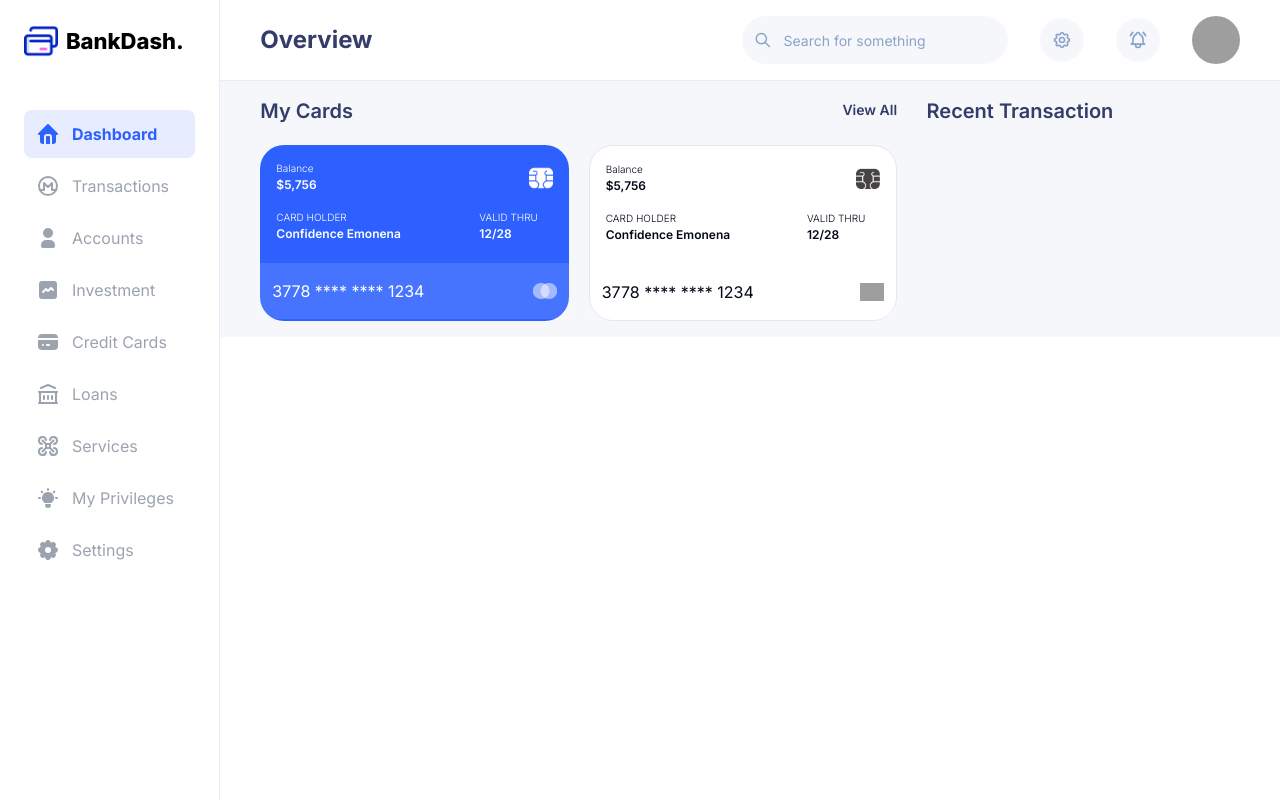
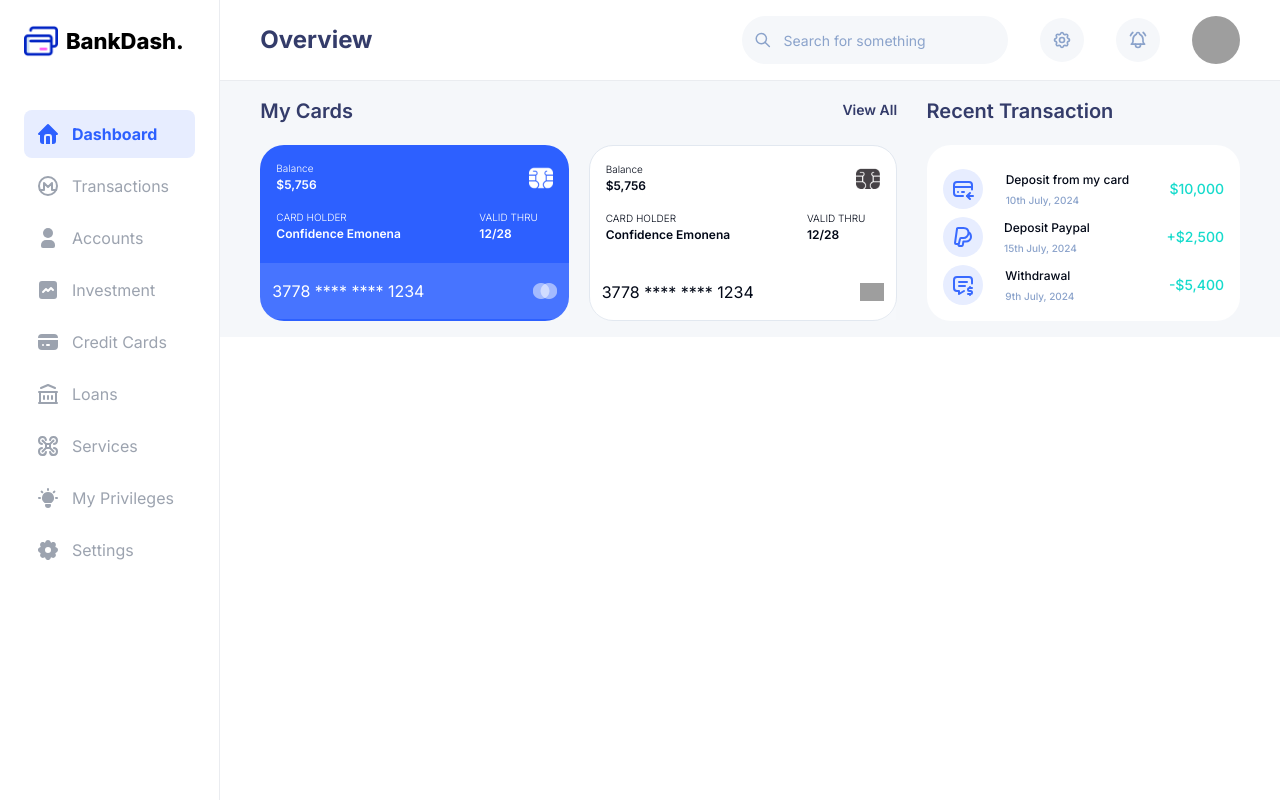
Before and after one commit to Clinzho1996/bankdash, a Next.js app: page / in a window 1280 px wide. Built offline with nearby package versions, Linux system fonts and the light colour scheme; grey boxes are pictures that could not be loaded.

Commit message:
bank cards

```diff
--- a/app/(root)/page.tsx
+++ b/app/(root)/page.tsx
@@ -1,5 +1,6 @@
 import BankCard from "@/components/BankCard";
 import HeaderBox from "@/components/HeaderBox";
+import TransactionList from "@/components/TransactionList";
 import Image from "next/image";
 
 export default function Home() {
@@ -54,6 +55,9 @@ export default function Home() {
           <h2 className="text-primary-2 text-lg md:text-xl font-semibold">
             Recent Transaction
           </h2>
+          <div className="mt-5">
+            <TransactionList />
+          </div>
         </div>
       </div>
     </section>
--- /dev/null
+++ b/components/TransactionList.tsx
@@ -0,0 +1,34 @@
+import { transactionLinks } from "@/constants";
+import React from "react";
+
+function TransactionList() {
+  return (
+    <div className="bg-white p-4 rounded-3xl flex flex-col">
+      {transactionLinks.map((item) => {
+        const IconComponent = item.icon;
+        return (
+          <div
+            className="flex flex-row justify-between gap-2 items-center mt-2"
+            key={item.id}
+          >
+            <div className="p-2 w-10 h-10 flex flex-row justify-center items-center rounded-full bg-blue-1">
+              <IconComponent
+                className="text-secondary-2 text-blue-2"
+                size={24}
+              />
+            </div>
+            <div className="flex flex-col gap-1 justify-start items-start w-[50%]">
+              <p className="text-[12px] font-medium">{item.type}</p>
+              <p className="text-[10px] text-gray-900 font-medium">
+                {item.date}
+              </p>
+            </div>
+            <p className="text-sm font-medium text-green-2">{item.amount}</p>
+          </div>
+        );
+      })}
+    </div>
+  );
+}
+
+export default TransactionList;
--- a/constants/index.ts
+++ b/constants/index.ts
@@ -8,6 +8,9 @@ import {
   IconDrone,
   IconBulbFilled,
   IconSettingsFilled,
+  IconBrandPaypal,
+  IconCreditCardRefund,
+  IconMessageDollar,
 } from "@tabler/icons-react";
 
 export const sidebarLinks = [
@@ -57,3 +60,27 @@ export const sidebarLinks = [
     label: "Settings",
   },
 ];
+
+export const transactionLinks = [
+  {
+    id: "1",
+    icon: IconCreditCardRefund,
+    type: "Deposit from my card",
+    amount: "$10,000",
+    date: "10th July, 2024",
+  },
+  {
+    id: "2",
+    icon: IconBrandPaypal,
+    type: "Deposit Paypal",
+    amount: "+$2,500",
+    date: "15th July, 2024",
+  },
+  {
+    id: "3",
+    icon: IconMessageDollar,
+    type: "Withdrawal",
+    amount: "-$5,400",
+    date: "9th July, 2024",
+  },
+];
```
